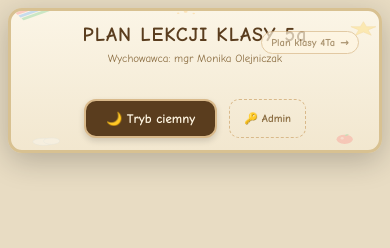
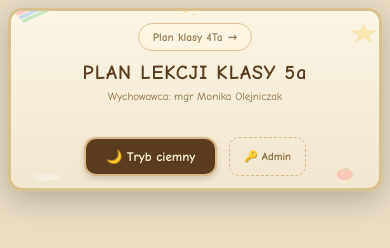
Before and after one commit to gtxsdz/plan-wspolny, a plain HTML site: page index.html in a window 390 px wide. Drawn offline with Linux system fonts and the light colour scheme; no server answers.

Commit message:
Fix mobile: link do drugiego planu jako wysrodkowany pasek nad naglowkiem (nie nachodzi na tytul)

```diff
--- a/styles.css
+++ b/styles.css
@@ -99,7 +99,13 @@ header.header-loading { visibility: hidden; }
 .other-plan-link:hover { opacity: 1; transform: translateY(-1px); box-shadow: 0 3px 8px rgba(0,0,0,.15); }
 .other-plan-link .opl-arrow { font-weight: 900; }
 @media(max-width: 768px) {
-  .other-plan-link { top: 8px; right: 8px; padding: 4px 9px; font-size: 10.5px; opacity: .7; }
+  /* Na mobile link wychodzi z rogu i staje sie osobnym, wysrodkowanym paskiem nad naglowkiem,
+     zeby nie nachodzil na tytul klasy */
+  .other-plan-link {
+    position: static; display: flex; width: fit-content; margin: 0 auto 10px;
+    top: auto; right: auto; padding: 6px 14px; font-size: 11.5px; opacity: .85;
+    justify-content: center;
+  }
 }
 header h1 { margin: 0; font-size: 36px; color: var(--text-header); letter-spacing: 1px; }
 header .wych { font-size: 15px; color: var(--text-muted); margin-top: 6px; }
```
